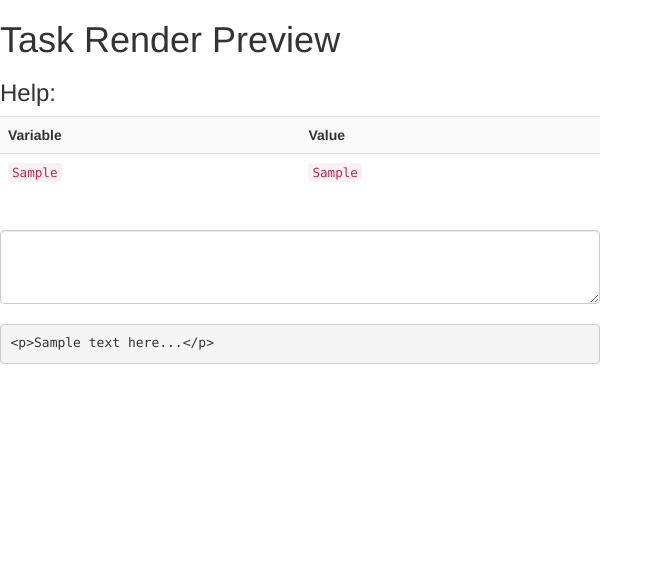
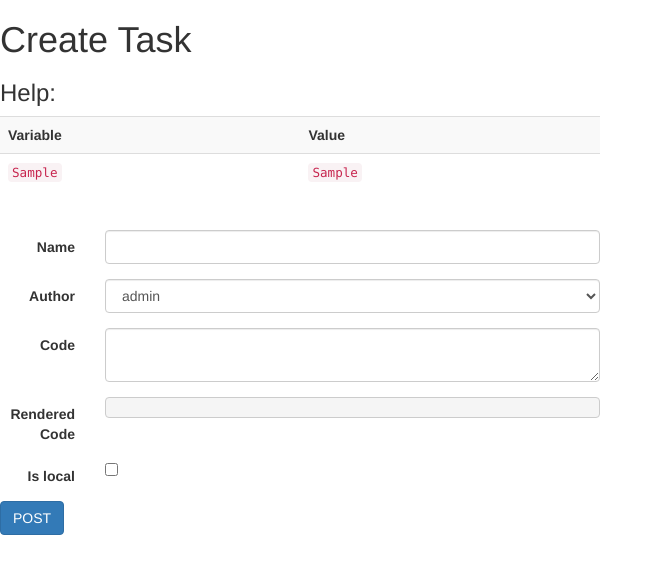
Before and after one commit to ioi-2017/site-admin, a Django app: template task_admin/templates/task_admin/render_preview.html in a window 1280 px wide. Shown: the top 574 px of the page, without its empty margins (0-663 px from the left). Run offline with Django 3.2, Linux system fonts and the light colour scheme; the template is opened without the code that fills it: most values are stand-ins (such as "Sample title", 1, 10 or a date in 2020); some libraries are stand-ins or nearby versions.

Commit message:
Add basic view for task create

```diff
--- a/task_admin/models.py
+++ b/task_admin/models.py
@@ -10,8 +10,8 @@ class Task(models.Model):
     name = models.CharField(max_length=100)
     code = models.TextField()
     author = models.ForeignKey(User)
-    created_at = models.DateTimeField()
-    deleted = models.BooleanField()
+    created_at = models.DateTimeField(auto_now_add=True)
+    deleted = models.BooleanField(default=False)
 
     def __str__(self):
         return '[%s] by %s' % (self.name, self.author)
--- a/task_admin/templates/task_admin/render_preview.html
+++ b/task_admin/templates/task_admin/render_preview.html
@@ -21,7 +21,7 @@
     <![endif]-->
 </head>
 <body>
-<h1>Task Render Preview</h1>
+<h1>Create Task</h1>
 <div style="width: 600px;">
     <h3>Help:</h3>
     <table class="table table-striped">
@@ -37,10 +37,56 @@
         {% endfor %}
     </table>
     <br>
-    <textarea id="template_code" onchange="update_render()" onkeyup="update_render()" class="form-control"
-              rows="3"></textarea>
-    <br>
-    <pre id="rendered_code">&lt;p&gt;Sample text here...&lt;/p&gt;</pre>
+    <form action="/tasks" method="POST" enctype="multipart/form-data" class="form-horizontal" novalidate>
+        <fieldset>
+            {% csrf_token %}
+            <div class="form-group ">
+                <label class="col-sm-2 control-label ">
+                    Name
+                </label>
+                <div class="col-sm-10">
+                    <input name="name" class="form-control" type="text">
+                </div>
+            </div>
+            <div class="form-group">
+                <label class="col-sm-2 control-label ">
+                    Author
+                </label>
+                <div class="col-sm-10">
+                    <select class="form-control" name="author">
+                        <option value="1">admin</option>
+                    </select>
+                </div>
+            </div>
+            <div class="form-group ">
+                <label class="col-sm-2 control-label ">
+                    Code
+                </label>
+                <div class="col-sm-10">
+                    <textarea name="code" id="template_code" onchange="update_render()" onkeyup="update_render()" class="form-control"></textarea>
+                </div>
+            </div>
+            <div class="form-group ">
+                <label class="col-sm-2 control-label ">
+                    Rendered Code
+                </label>
+                <div class="col-sm-10">
+                    <pre id="rendered_code"></pre>
+                </div>
+            </div>
+            <div class="form-group horizontal-checkbox ">
+                <label class="col-sm-2 control-label ">
+                    Is local
+                </label>
+                <div class="col-sm-10">
+                    <input type="checkbox" name="is_local" value="true">
+                </div>
+            </div>
+            <div class="form-actions">
+                <button class="btn btn-primary" title="Make a POST request on the Task resource">POST</button>
+            </div>
+        </fieldset>
+    </form>
 </div>
 <script type="text/javascript">
     function update_render() {
--- a/task_admin/urls.py
+++ b/task_admin/urls.py
@@ -1,9 +1,10 @@
 from django.conf.urls import url
 
-from task_admin.views import RenderPreviewView, CodeRenderView, TaskRunSetsView
+from task_admin.views import RenderPreviewView, CodeRenderView, TaskRunSetsView, TaskView
 
 urlpatterns = [
-    url(r'^render$', RenderPreviewView.as_view(), name='render_preview'),
+    url(r'^task_create$', RenderPreviewView.as_view(), name='task_create'),
     url(r'^code_render$', CodeRenderView.as_view(), name='code_render'),
-    url(r'^taskrunsets$', TaskRunSetsView.as_view(), name='taskrunsets')
+    url(r'^taskrunsets$', TaskRunSetsView.as_view(), name='taskrunsets'),
+    url(r'^tasks$', TaskView.as_view(), name='tasks'),
 ]
```
Also changed, not shown: task_admin/views.py (+9 -6 lines), task_admin/migrations/0008_auto_20170303_2108.py (added).
